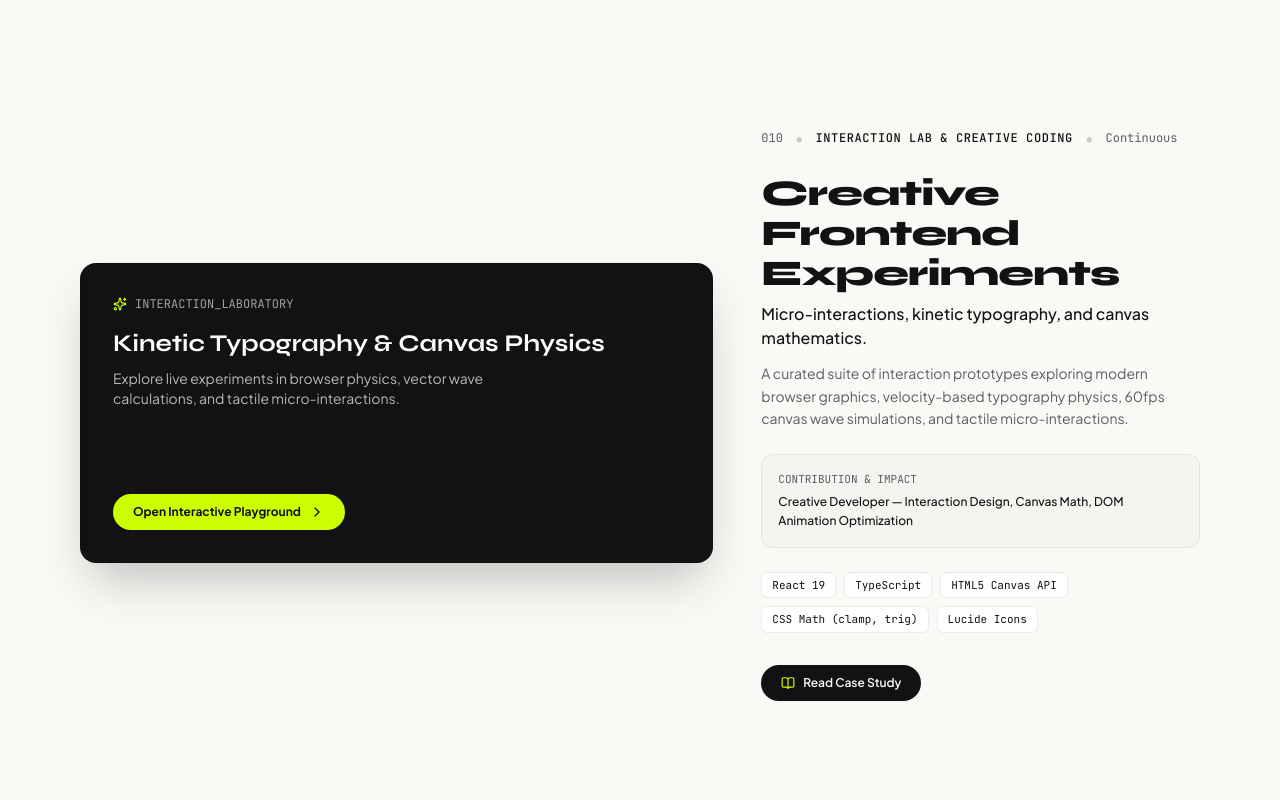
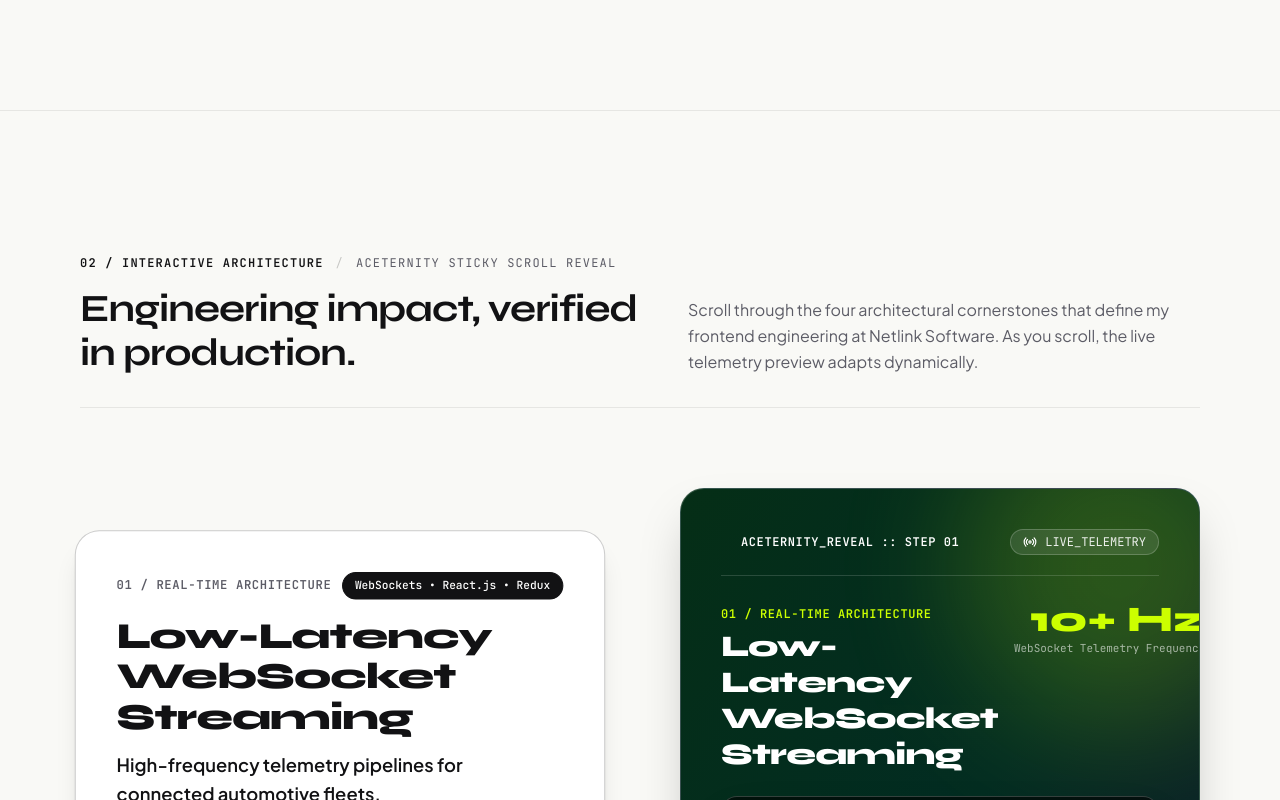
Before and after one commit to prabhat-barman/prabhat-barman.github.io, a React (Vite) app: page / in a window 1280 px wide. Shown: the part 9500-10300 px from the top of the page. Built offline with nearby package versions, Linux system fonts and the light colour scheme.

Commit message:
feat(projects): remove Creative Frontend Experiments project

```diff
--- a/src/data/projects.ts
+++ b/src/data/projects.ts
@@ -534,54 +534,5 @@ export const projectsData: ProjectData[] = [
         'Sub-50ms instant faceted filtering across complex precision instrument lines.'
       ]
     }
-  },
-  {
-    id: 'creative-experiments',
-    title: 'Creative Frontend Experiments',
-    category: 'Interaction Lab & Creative Coding',
-    year: 'Continuous',
-    featured: false,
-    tagline: 'Micro-interactions, kinetic typography, and canvas mathematics.',
-    summary: 'A curated suite of interaction prototypes exploring modern browser graphics, velocity-based typography physics, 60fps canvas wave simulations, and tactile micro-interactions.',
-    role: 'Creative Developer — Interaction Design, Canvas Math, DOM Animation Optimization',
-    techStack: ['React 19', 'TypeScript', 'HTML5 Canvas API', 'CSS Math (clamp, trig)', 'Lucide Icons'],
-    accentColor: '#CCFF00',
-    demoUrl: '#playground',
-    repoUrl: 'https://github.com/prabhat-barman',
-    visible: true,
-    previewType: 'creative-lab',
-    caseStudy: {
-      overview: 'An open playground where interaction design and software performance meet. These experiments serve as testbeds for UI patterns before bringing them into production applications.',
-      problem: 'Modern web applications often feel sterile and repetitive. These experiments explore how restrained, mathematically calculated animations can evoke tactile joy without degrading Core Web Vitals.',
-      goals: [
-        'Build smooth 60fps physics animations without heavy third-party rendering engines.',
-        'Respect prefers-reduced-motion without breaking the core functionality.',
-        'Demonstrate deep mastery of the DOM, Canvas 2D context, and gesture math.'
-      ],
-      role: [
-        'Designed and implemented all interaction formulas, spring physics, and canvas rendering loops.'
-      ],
-      technicalApproach: [
-        'Used requestAnimationFrame loops with delta-time calculation to ensure consistent physics across 60Hz, 120Hz, and 144Hz displays.',
-        'Employed native CSS custom properties for hardware-accelerated transforms and opacity adjustments.'
-      ],
-      keyDecisions: [
-        {
-          decision: 'Vanilla Canvas 2D over Three.js/WebGL',
-          rationale: 'Avoided multi-megabyte bundle overhead for 2D wave equations; vanilla Canvas achieved identical visual fidelity under 5kb total footprint.'
-        }
-      ],
-      challengesAndSolutions: [
-        {
-          challenge: 'Preventing excessive React re-renders during high-frequency mousemove events.',
-          solution: 'Directly updated canvas buffers and refs without triggering React reconciliation cycles.'
-        }
-      ],
-      verifiedHighlights: [
-        'Interactive real-time kinetic typography distortion.',
-        'Damped wave grid canvas simulation at steady 60fps.',
-        'Tactile micro-interaction laboratory with instant visual haptics.'
-      ]
-    }
   }
 ];
```
